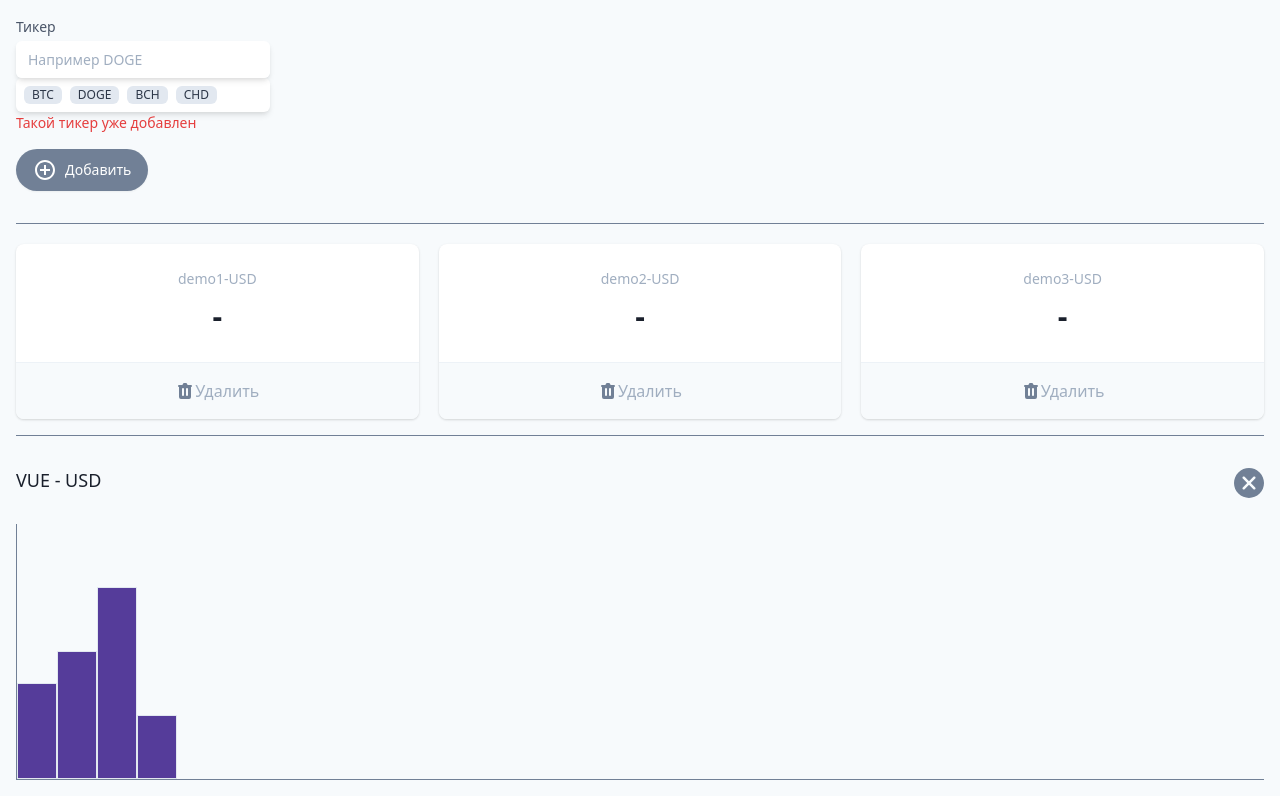
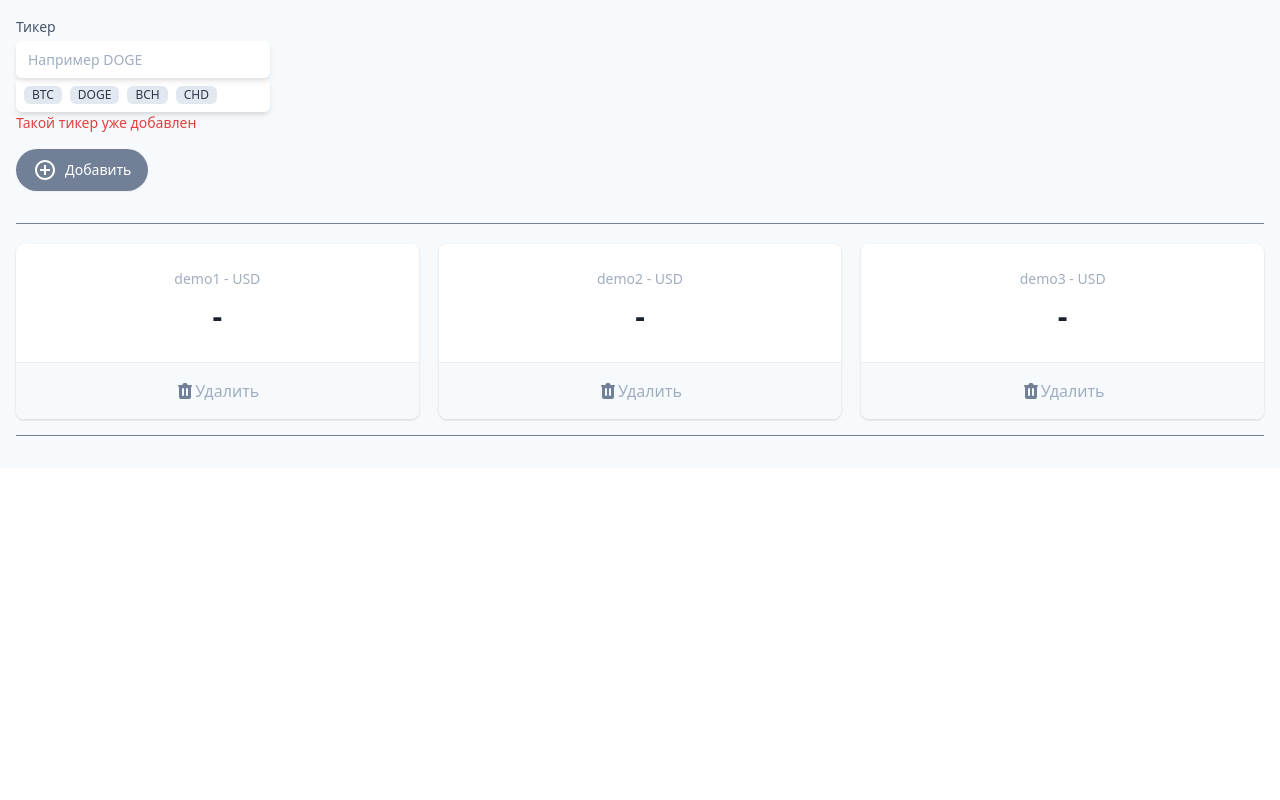
Before and after one commit to AlexGrigorenco/vue-learn_criptonomicon, a Vue app: page / in a window 1280 px wide. Built offline with nearby package versions, Linux system fonts and the light colour scheme.

Commit message:
completed lesson #11

```diff
--- a/src/App.vue
+++ b/src/App.vue
@@ -69,11 +69,15 @@
         <div
         v-for="myTicker of myTickers"
         :key="myTicker.id"
+        @click="selectTicker(myTicker)"
+        :class="{
+          'border-4' : select === myTicker,
+        }"
           class="bg-white overflow-hidden shadow rounded-lg border-purple-800 border-solid cursor-pointer"
         >
           <div class="px-4 py-5 sm:p-6 text-center">
             <dt class="text-sm font-medium text-gray-500 truncate">
-              {{ myTicker.title }}
+              {{ myTicker.title }} - USD
             </dt>
             <dd class="mt-1 text-3xl font-semibold text-gray-900">
               {{ myTicker.price }}
@@ -101,25 +105,21 @@
       </dl>
       <hr class="w-full border-t border-gray-600 my-4" />
       </template>
-    <section class="relative">
+    <section
+    v-if="select" class="relative">
       <h3 class="text-lg leading-6 font-medium text-gray-900 my-8">
-        VUE - USD
+        {{ select.title}} - USD
       </h3>
       <div class="flex items-end border-gray-600 border-b border-l h-64">
         <div
-          class="bg-purple-800 border w-10 h-24"
-        ></div>
-        <div
-          class="bg-purple-800 border w-10 h-32"
-        ></div>
-        <div
-          class="bg-purple-800 border w-10 h-48"
-        ></div>
-        <div
-          class="bg-purple-800 border w-10 h-16"
+          v-for="(bar, i) of normalazeGraph()"
+          :key="i"
+          :style="{ height: `${bar}%`}"
+          class="bg-purple-800 border w-10"
         ></div>
       </div>
       <button
+        @click="select = null"
         type="button"
         class="absolute top-0 right-0"
       >
@@ -160,35 +160,58 @@ export default {
       myTickers: [
         {
           id: 1,
-          title: 'demo1-USD',
+          title: 'demo1',
           price: '-',
         },
         {
           id: 2,
-          title: 'demo2-USD',
+          title: 'demo2',
           price: '-',
         },
         {
           id: 3,
-          title: 'demo3-USD',
+          title: 'demo3',
           price: '-',
         },
-      ]
+      ],
+      select: null,
+      graph: [],
     }
   },
   methods: {
     add(){
       const newTicker = {
         id: Date.now(),
-        title: this.ticker + '-USD',
+        title: this.ticker.toUpperCase(),
         price: '-'
       }
       this.myTickers.push(newTicker);
+      setInterval(async() => {
+        const f = await fetch(`https://min-api.cryptocompare.com/data/price?fsym=${newTicker.title}&tsyms=USD`);
+        const data = await f.json();
+        this.myTickers.find(ticker => ticker.title === newTicker.title).price = data.USD > 1 ? data.USD.toFixed(2) : data.USD.toPrecision(2);
+
+        if(this.select?.title === newTicker.title){
+          this.graph.push(data.USD)
+        }
+      }, 1000)
       this.ticker = '';
     },
+
+    selectTicker(ticker){
+      this.select = ticker;
+      this.graph = [];
+    },
+
     deleteTicker(id){
       this.myTickers = this.myTickers.filter(ticker => ticker.id !== id)
-    }
+    },
+
+    normalazeGraph(){
+      const maxVal = Math.max(...this.graph);
+      const minVal = Math.min(...this.graph);
+      return this.graph.map(price => (5 +(price - minVal) * 95 / (maxVal - minVal)))
+    },
   }
 }
 </script>
```
